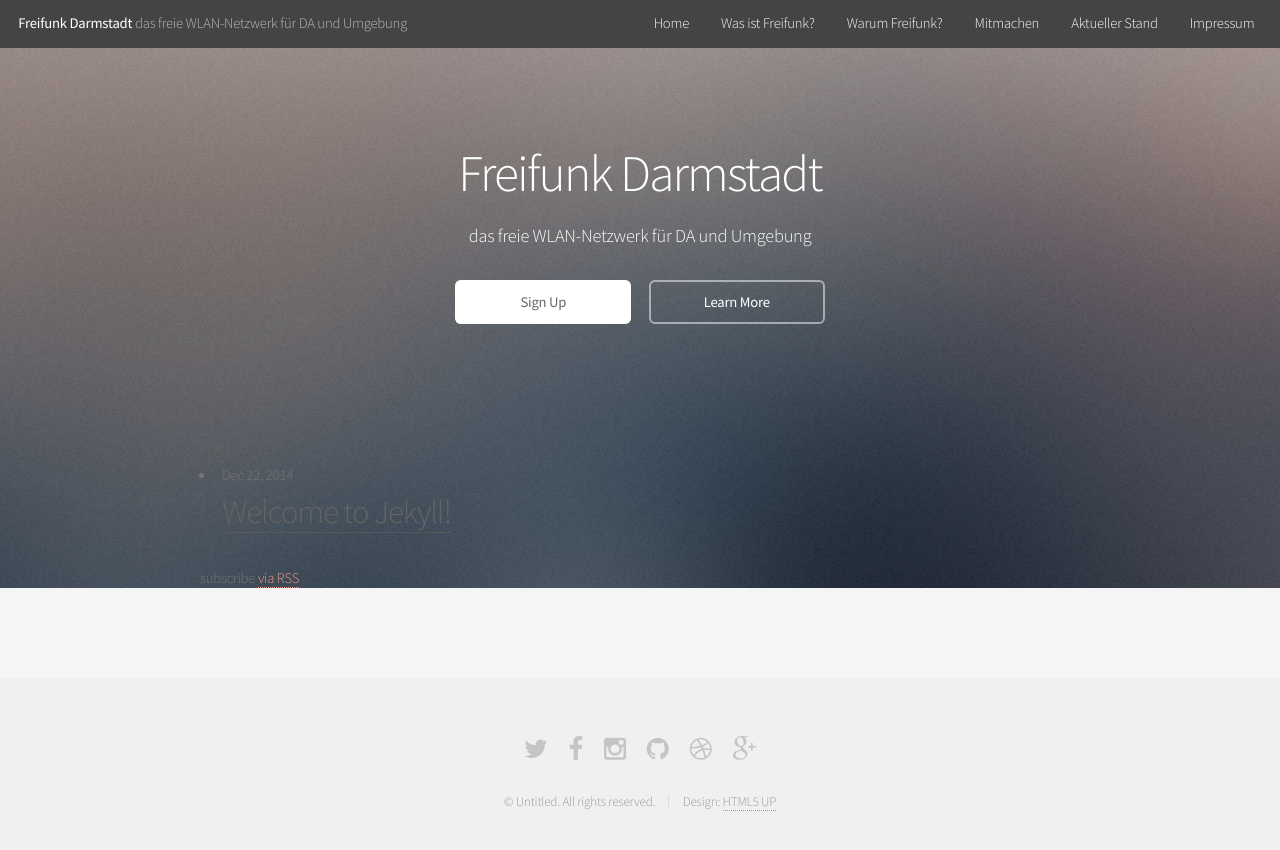
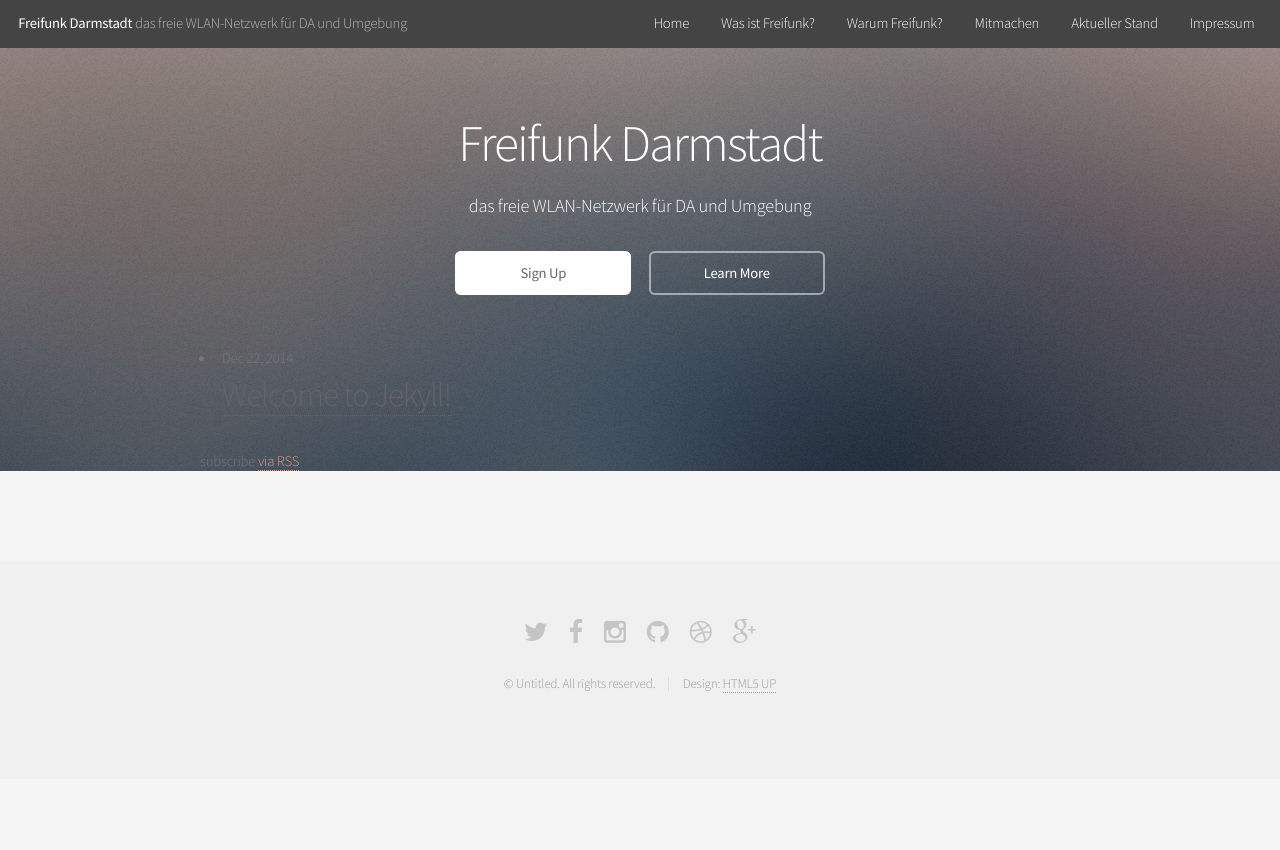
Before and after one commit to mdrenger/darmstadt.freifunk.net, a Jekyll site: the page built from pages/index.html, in a window 1280 px wide. Shown: the top 850 px of the page. Built offline with Jekyll 4.4.1, drawn with Linux system fonts in a browser that asks for light colours.

Commit message:
reduced padding

```diff
--- a/css/style-wide.css
+++ b/css/style-wide.css
@@ -13,5 +13,5 @@
 /* Banner */
 
 	#banner {
-		padding: 10em 0 18em 0;
+		padding: 8em 0 12em 0;
 	}
```
